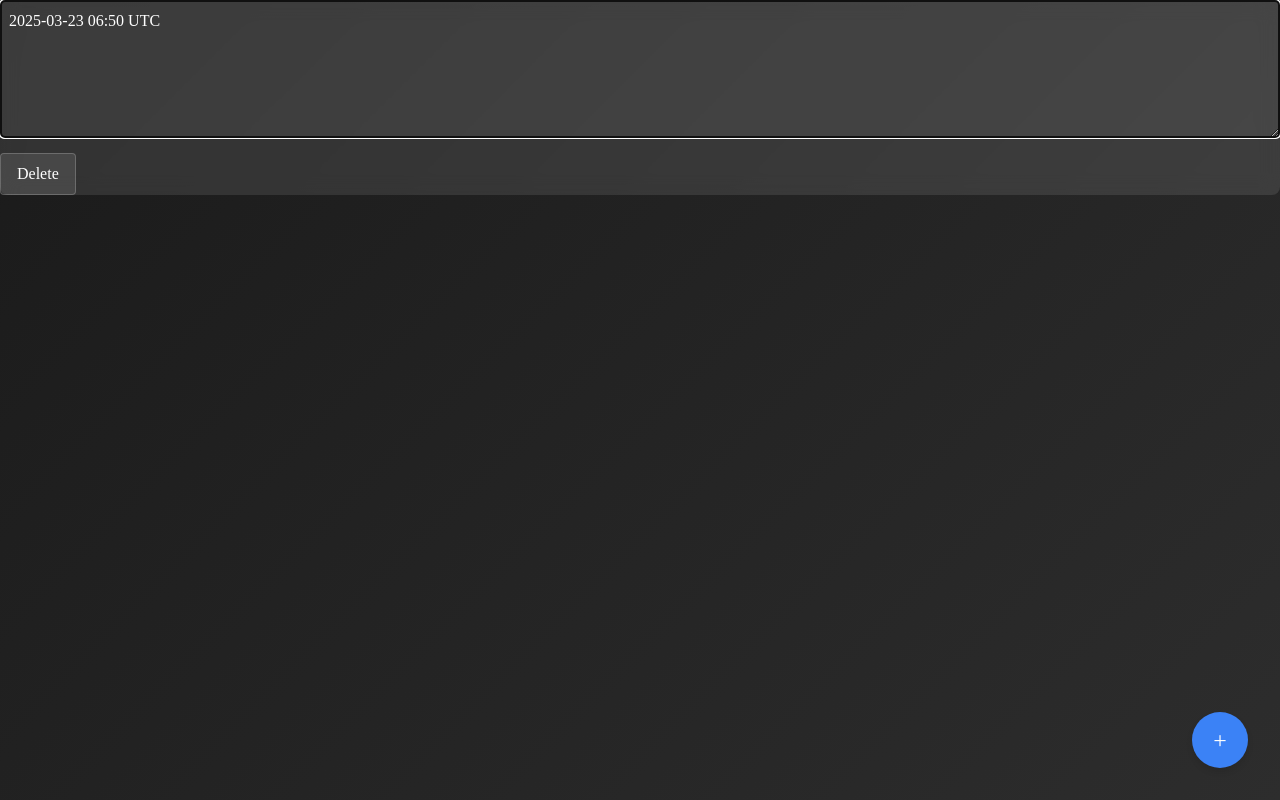
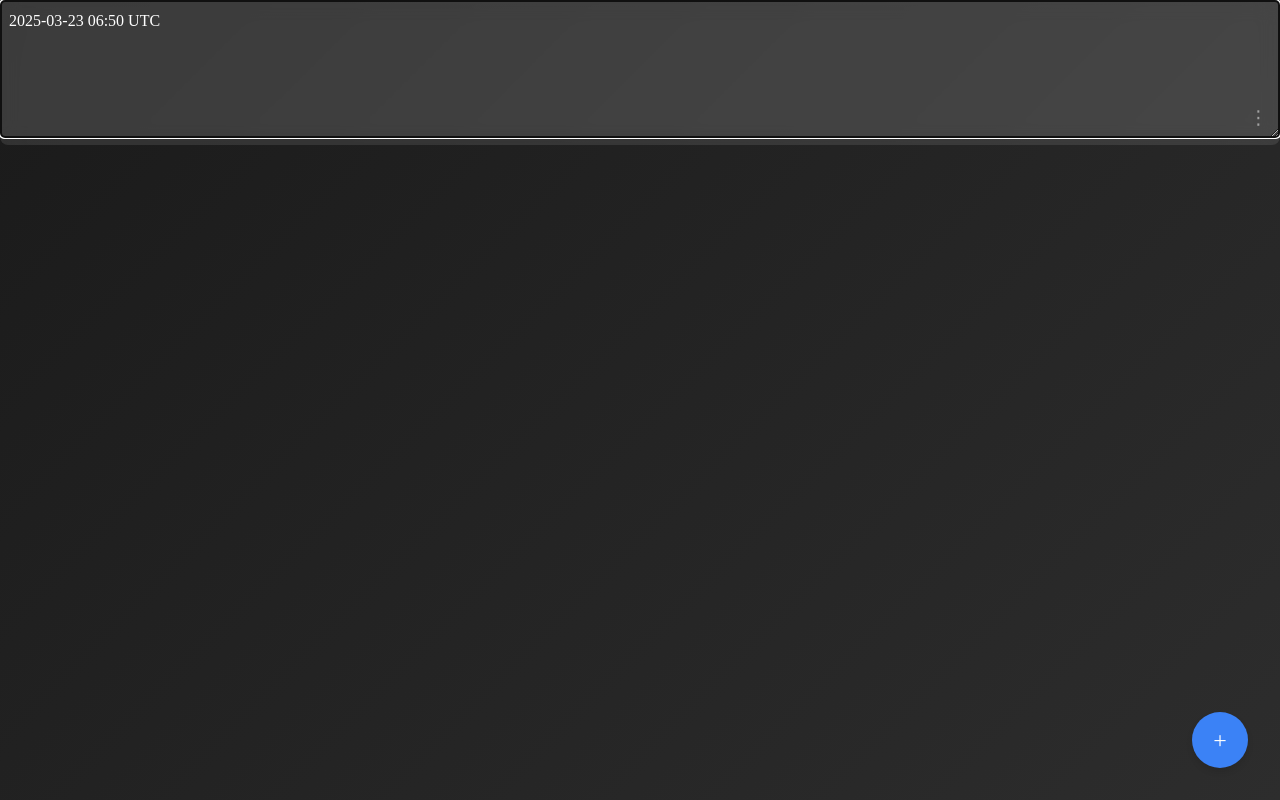
Before and after one commit to starkindustries/svelte-crud-app, a SvelteKit app: page / in a window 1280 px wide. Both pictures are taken after a click on the button "Add new note". Built offline with nearby package versions, Linux system fonts and the light colour scheme.

Commit message:
replace delete button with three-dot button

```diff
--- a/src/routes/+page.svelte
+++ b/src/routes/+page.svelte
@@ -3,6 +3,7 @@
 	import { v4 as uuid } from 'uuid';
 
 	let textareas: { [key: string]: HTMLTextAreaElement } = {};
+	let focusedNoteId: string | null = null;
 
 	function addNote() {
 		const now = new Date();
@@ -41,6 +42,14 @@
 			)
 		);
 	}
+
+	function handleFocus(id: string) {
+		focusedNoteId = id;
+	}
+
+	function handleBlur() {
+		focusedNoteId = null;
+	}
 </script>
 
 <div class="app">
@@ -51,12 +60,16 @@
 					bind:this={textareas[todo.id]}
 					value={todo.note}
 					on:input={(e) => updateNote(todo.id, (e.target as HTMLTextAreaElement).value)}
+					on:focus={() => handleFocus(todo.id)}
+					on:blur={handleBlur}
 					placeholder="Write your note here..."
 					rows="5"
 				></textarea>
-				<div class="note-actions">
-					<button on:click={() => deleteTodo(todo.id)}>Delete</button>
-				</div>
+				{#if focusedNoteId === todo.id}
+					<button class="menu-button" on:click={() => deleteTodo(todo.id)} aria-label="Delete note">
+						⋮
+					</button>
+				{/if}
 			</div>
 		{/each}
 	</div>
@@ -85,6 +98,7 @@
 		background: rgba(255, 255, 255, 0.1);
 		border-radius: 8px;
 		backdrop-filter: blur(10px);
+		position: relative;
 	}
 
 	textarea {
@@ -101,22 +115,22 @@
 		color: rgba(255, 255, 255, 0.5);
 	}
 
-	.note-actions {
-		margin-top: 0.5rem;
-	}
-
-	button {
-		padding: 0.5rem 1rem;
-		background: rgba(255, 255, 255, 0.1);
-		color: white;
-		border: 1px solid rgba(255, 255, 255, 0.2);
-		border-radius: 4px;
+	.menu-button {
+		position: absolute;
+		bottom: 0.5rem;
+		right: 0.5rem;
+		background: none;
+		border: none;
+		color: rgba(255, 255, 255, 0.5);
+		font-size: 1.2rem;
+		padding: 0.25rem;
 		cursor: pointer;
 		transition: all 0.2s;
 	}
 
-	button:hover {
-		background: rgba(255, 255, 255, 0.2);
+	.menu-button:hover {
+		color: white;
+		transform: scale(1.1);
 	}
 
 	.fab {
```
